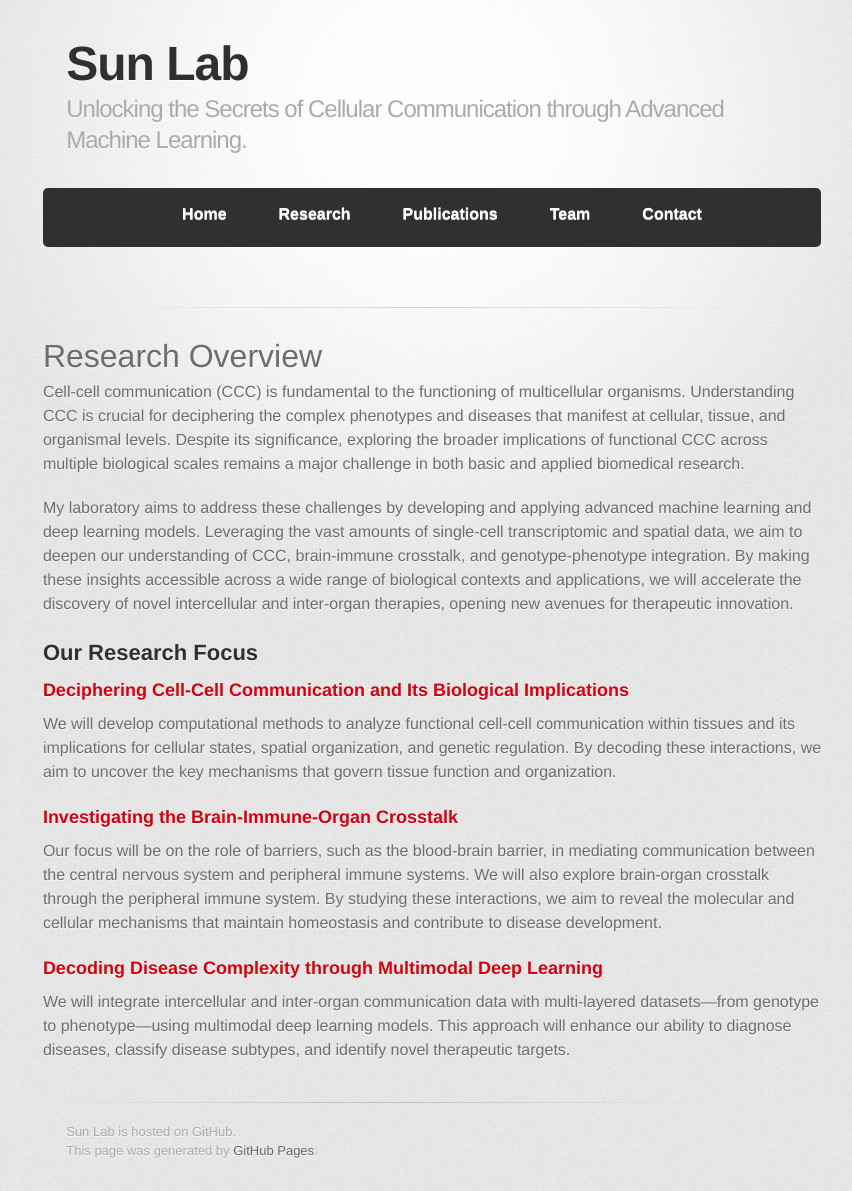
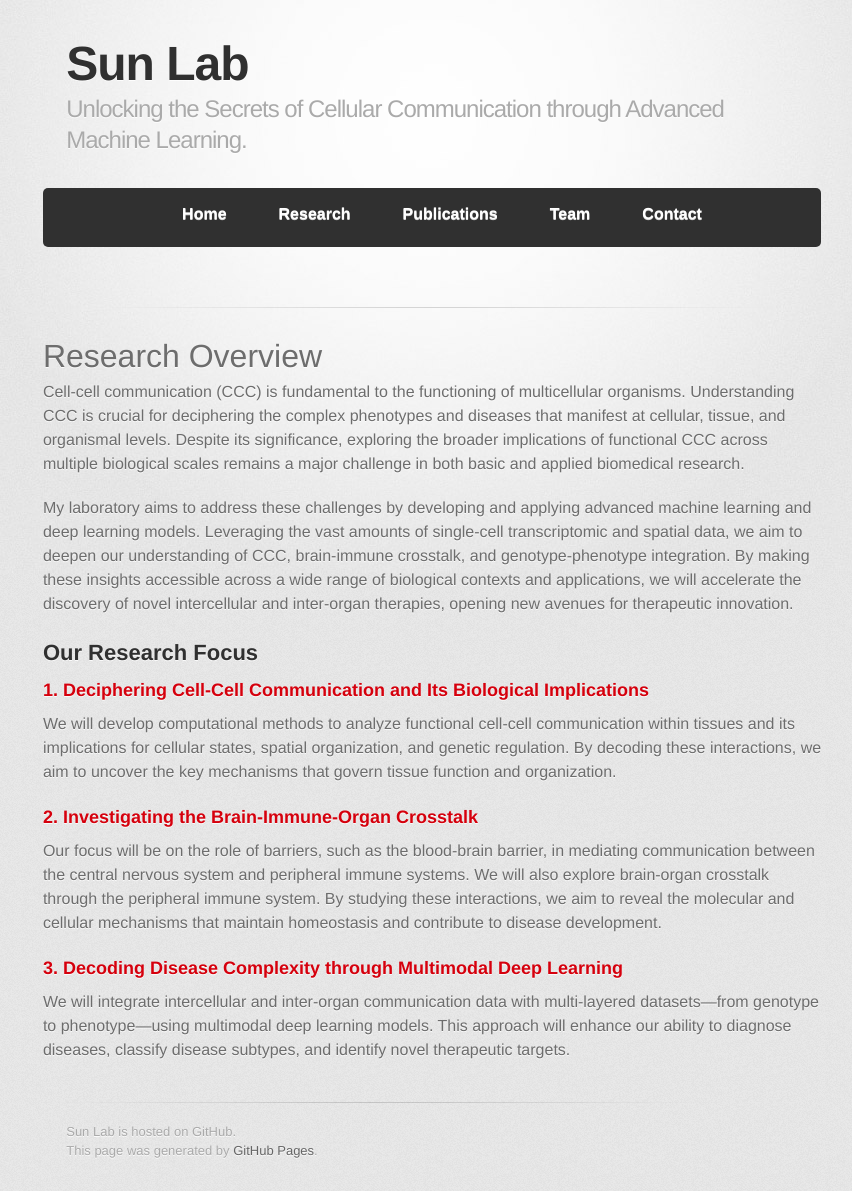
Before and after one commit to whitehead/SunLab, a Jekyll site: the page built from docs/research.md, in a window 1280 px wide. Shown: the whole page, without its empty margins (176-1028 px from the left). Built offline with Jekyll 4.4.1, drawn with Linux system fonts in a browser that asks for light colours; some web fonts are replaced.

Commit message:
Update research.md

```diff
--- a/docs/research.md
+++ b/docs/research.md
@@ -11,19 +11,19 @@ My laboratory aims to address these challenges by developing and applying advanc
 
 ## Our Research Focus
 
-### Deciphering Cell-Cell Communication and Its Biological Implications
+### 1. Deciphering Cell-Cell Communication and Its Biological Implications
 
 <!--![Research Image](assets/images/research1.jpg)-->
 
 We will develop computational methods to analyze functional cell-cell communication within tissues and its implications for cellular states, spatial organization, and genetic regulation. By decoding these interactions, we aim to uncover the key mechanisms that govern tissue function and organization.
 
-### Investigating the Brain-Immune-Organ Crosstalk
+### 2. Investigating the Brain-Immune-Organ Crosstalk
 
 <!--![Research Image](assets/images/research2.jpg)-->
 
 Our focus will be on the role of barriers, such as the blood-brain barrier, in mediating communication between the central nervous system and peripheral immune systems. We will also explore brain-organ crosstalk through the peripheral immune system. By studying these interactions, we aim to reveal the molecular and cellular mechanisms that maintain homeostasis and contribute to disease development.
 
-### Decoding Disease Complexity through Multimodal Deep Learning
+### 3. Decoding Disease Complexity through Multimodal Deep Learning
 
 <!--![Research Image](assets/images/research3.jpg)-->
 
```
